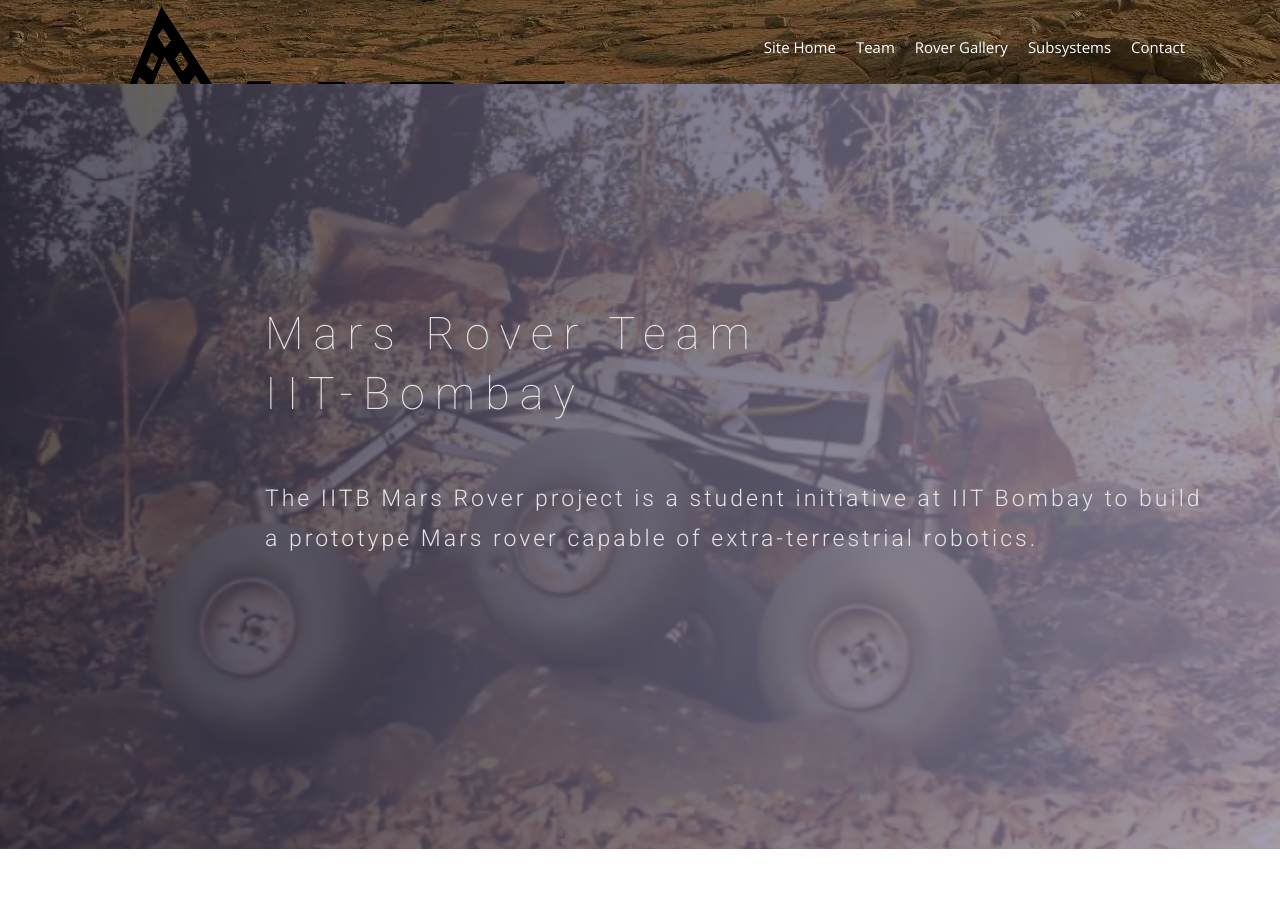
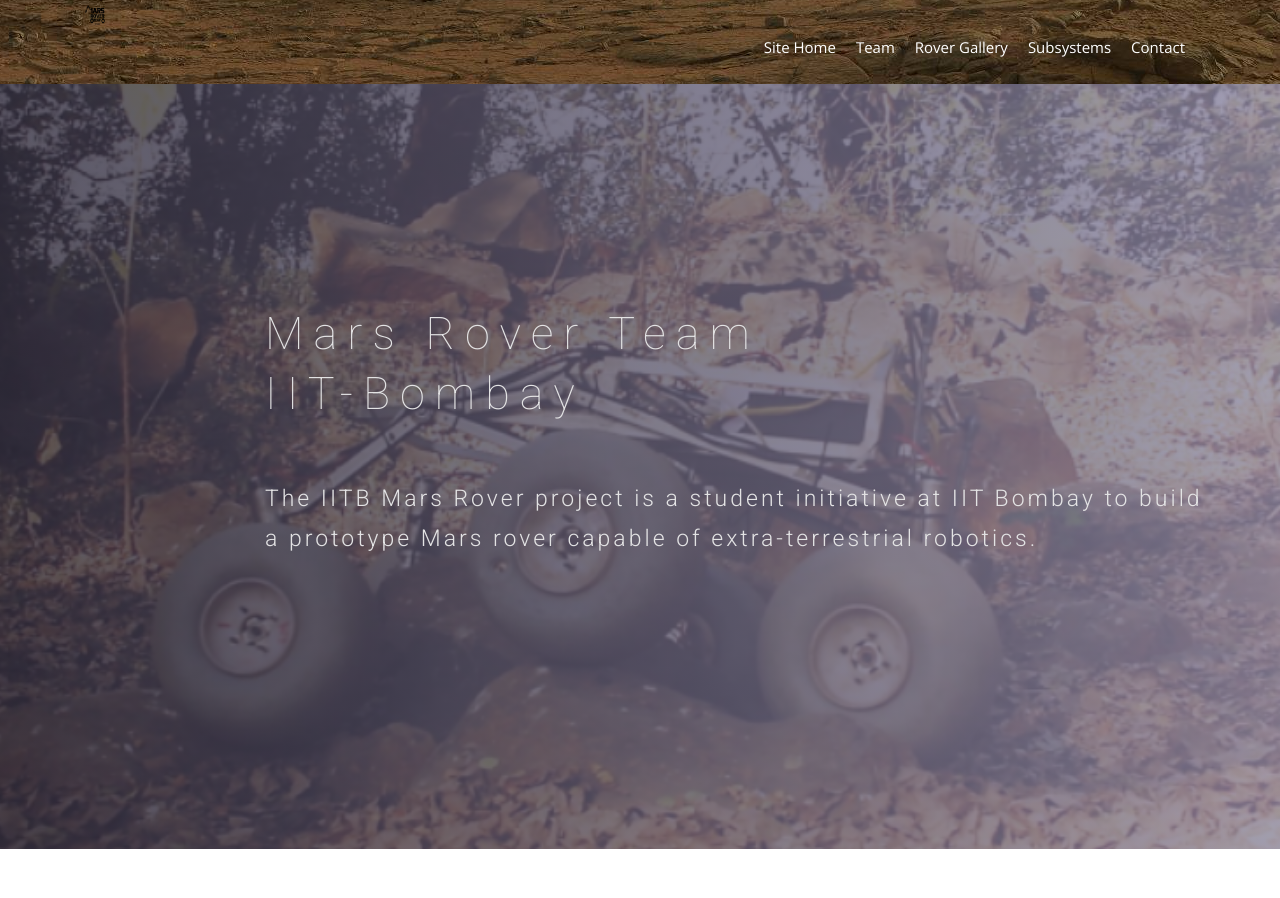
Before and after one commit to iitbmartian/old_website, a Jekyll site: the page built from index.html, in a window 1280 px wide. Shown: the top 898 px of the page. Built offline with Jekyll 4.4.1, drawn with Linux system fonts in a browser that asks for light colours; nearby versions of some CDN libraries; some web fonts are replaced.

Commit message:
Update header.html

```diff
--- a/_includes/header.html
+++ b/_includes/header.html
@@ -15,7 +15,7 @@
             <span class="icon-bar"></span>
             </button>
             <a class="navbar-brand" href="index.html">
-              <img src="{{ site.baseurl }}/img/logo_20.png" width="500" height="500" alt="Logo">
+              <img src="{{ site.baseurl }}/img/logo_20.png" width="20" height="20" alt="Logo">
             </a>
           </div>
             <!-- Collect the nav links, forms, and other content for toggling -->
```
